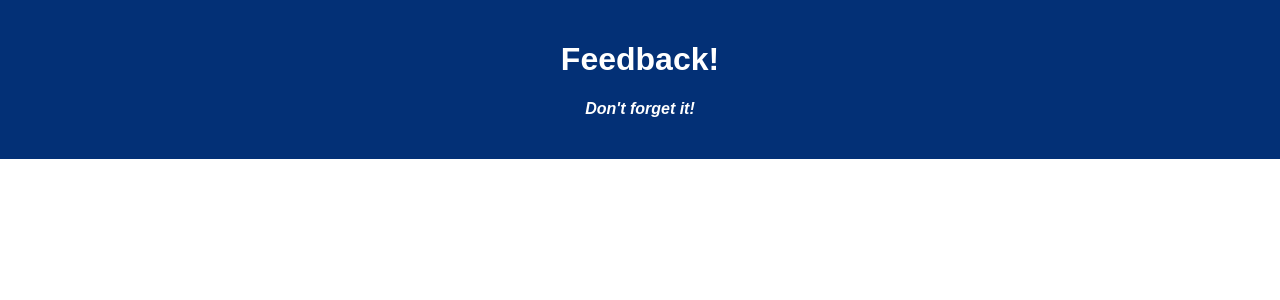
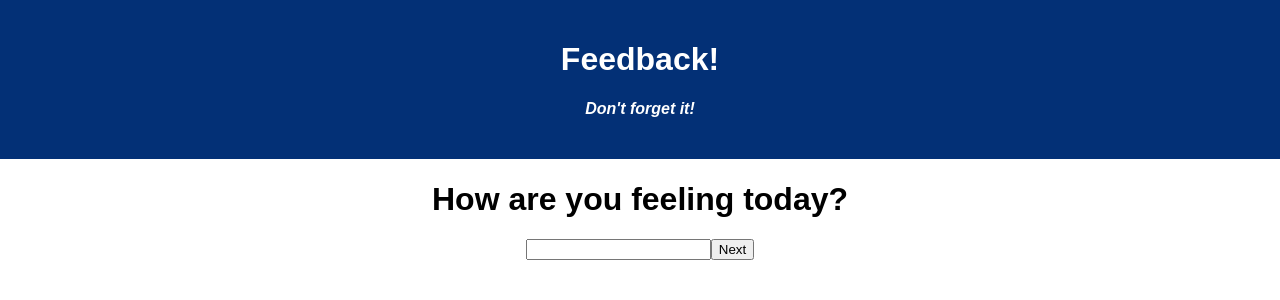
Before and after one commit to ttram7/weekend-redux-feedback-loop, a React (Create React App) app: page / in a window 1280 px wide. Shown: the top 300 px of the page. Built offline with nearby package versions, Linux system fonts and the light colour scheme.

Commit message:
created StepOne component to render on page load with exact route, created input form for feelingScore, created reducer for feelingScore in index.js

```diff
--- a/package.json
+++ b/package.json
@@ -9,8 +9,11 @@
     "pg": "^8.2.1",
     "react": "^17.0.1",
     "react-dom": "^17.0.1",
+    "react-redux": "^7.2.9",
     "react-router-dom": "^5.3.0",
-    "react-scripts": "^5.0.1"
+    "react-scripts": "^5.0.1",
+    "redux": "^4.2.1",
+    "redux-logger": "^3.0.6"
   },
   "devDependencies": {
     "nodemon": "^1.18.5"
--- a/src/components/App/App.jsx
+++ b/src/components/App/App.jsx
@@ -1,6 +1,8 @@
 import React from 'react';
 import axios from 'axios';
 import './App.css';
+import { HashRouter as Router, Route, Link } from 'react-router-dom';
+import StepOne from './StepOne/StepOne';
 
 function App() {
 
@@ -10,6 +12,11 @@ function App() {
         <h1 className='App-title'>Feedback!</h1>
         <h4>Don't forget it!</h4>
       </header>
+      <Router>
+        <Route exact path="/">
+          <StepOne />
+        </Route>
+      </Router>
     </div>
   );
 }
--- /dev/null
+++ b/src/components/App/StepOne/StepOne.jsx
@@ -0,0 +1,25 @@
+import { useSelector, useDispatch } from 'react-redux';
+import { useHistory } from 'react-router-dom';
+
+function StepOne() {
+    const feelingScore = useSelector(store => store.feelingScore); // getter
+    const dispatch = useDispatch();
+    const history = useHistory();
+
+    return (
+        <>
+            <h1>How are you feeling today?</h1>
+            {/* <p>Feeling?</p> */}
+            <input value = {feelingScore} className="input" type="number" />
+            <button onClick = {() => history.push('/step/two')} className="button">Next</button>
+            {/* <form>
+                Feeling?
+                <input type ="number"/>
+            </form> */}
+
+
+
+        </>
+    )
+}
+export default StepOne;
--- a/src/index.js
+++ b/src/index.js
@@ -2,7 +2,32 @@ import React from 'react';
 import ReactDOM from 'react-dom';
 import './index.css';
 import App from './components/App/App';
+import { createStore, combineReducers, applyMiddleware } from 'redux';
+import { Provider } from 'react-redux';
+import logger from 'redux-logger';
 import registerServiceWorker from './registerServiceWorker';
 
-ReactDOM.render(<App />, document.getElementById('root'));
+const feelingScore = (state = '', action) => {
+    if (action.type === 'SET_FEELING_SCORE') {
+        return action.payload;
+    }
+    return state;
+}
+
+const storeInstance = createStore(
+    // reducers go here
+    combineReducers(
+        {
+            feelingScore,
+        }
+    ),
+    applyMiddleware(logger)
+);
+
+ReactDOM.render(
+    <Provider store={storeInstance}>
+        <App />
+    </Provider>,
+    document.getElementById('root'));
+
 registerServiceWorker();
```
Also changed, not shown: 1 other file (tests, documents, lock files or other folders).
